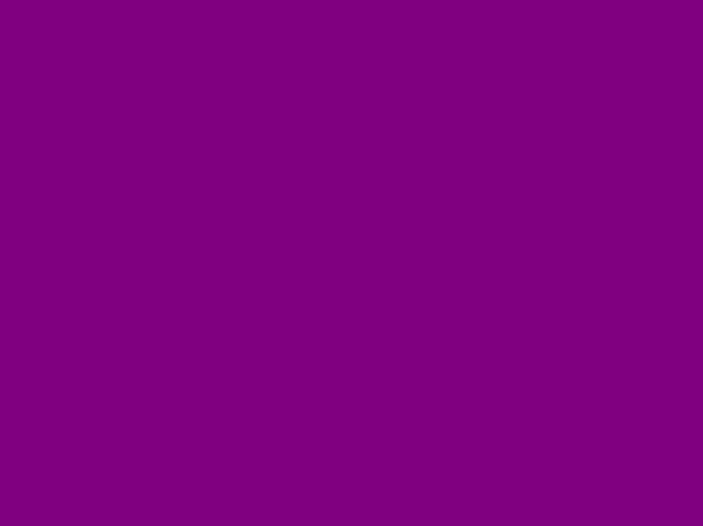
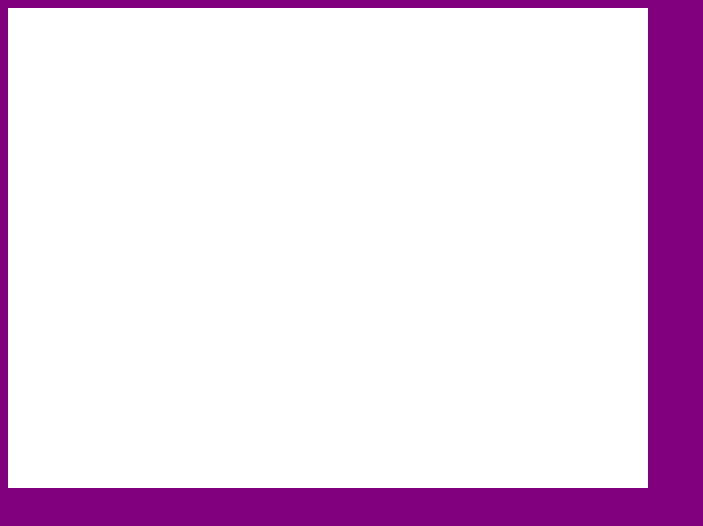
Before and after one commit to cergyn/easytest, a browser extension: page index.html in a window 1280 px wide. Shown: the whole page, without its empty margins (0-703 px from the left). Drawn offline with Linux system fonts and the light colour scheme.

Commit message:
Style changes

```diff
--- a/index.html
+++ b/index.html
@@ -5,7 +5,20 @@
     <meta name="viewport" content="width=device-width, initial-scale=1.0">
     <title>My Super Advanced Ad Blocker</title>
 </head>
-<body style="width: 640; height: 480; background-color: purple;">
-    <div class="container" style="width: 100%; height: 100%;"></div>
+<head>
+    <style>
+        body {
+            width: 640px;
+            height: 480px;
+            background-color: purple;
+        }
+        .container {
+            width: 100%;
+            height: 100%;
+            background-color: white;        }
+    </style>
+</head>
+<body>
+    <div class="container"></div>
 </body>
 </html>
```
